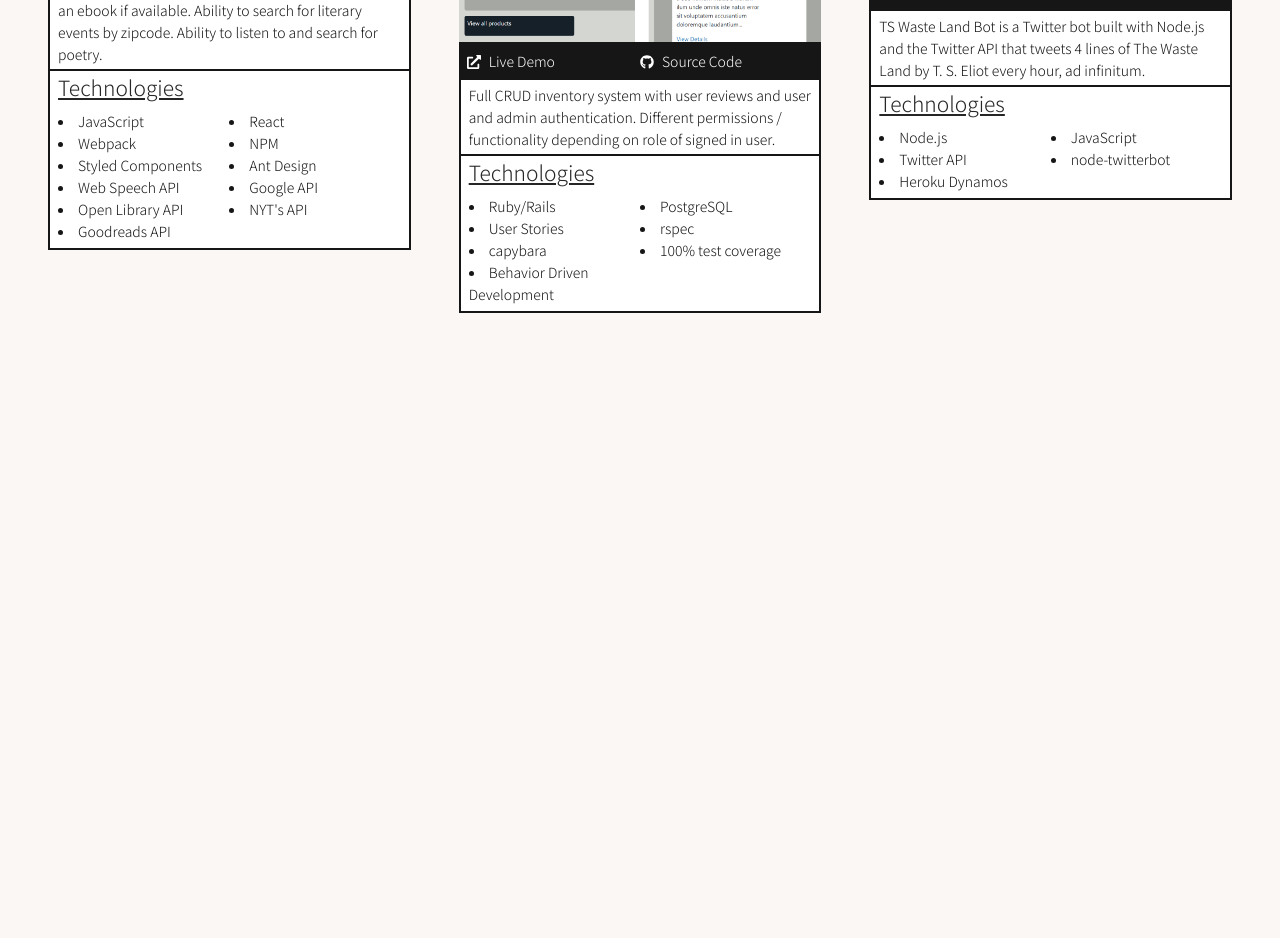
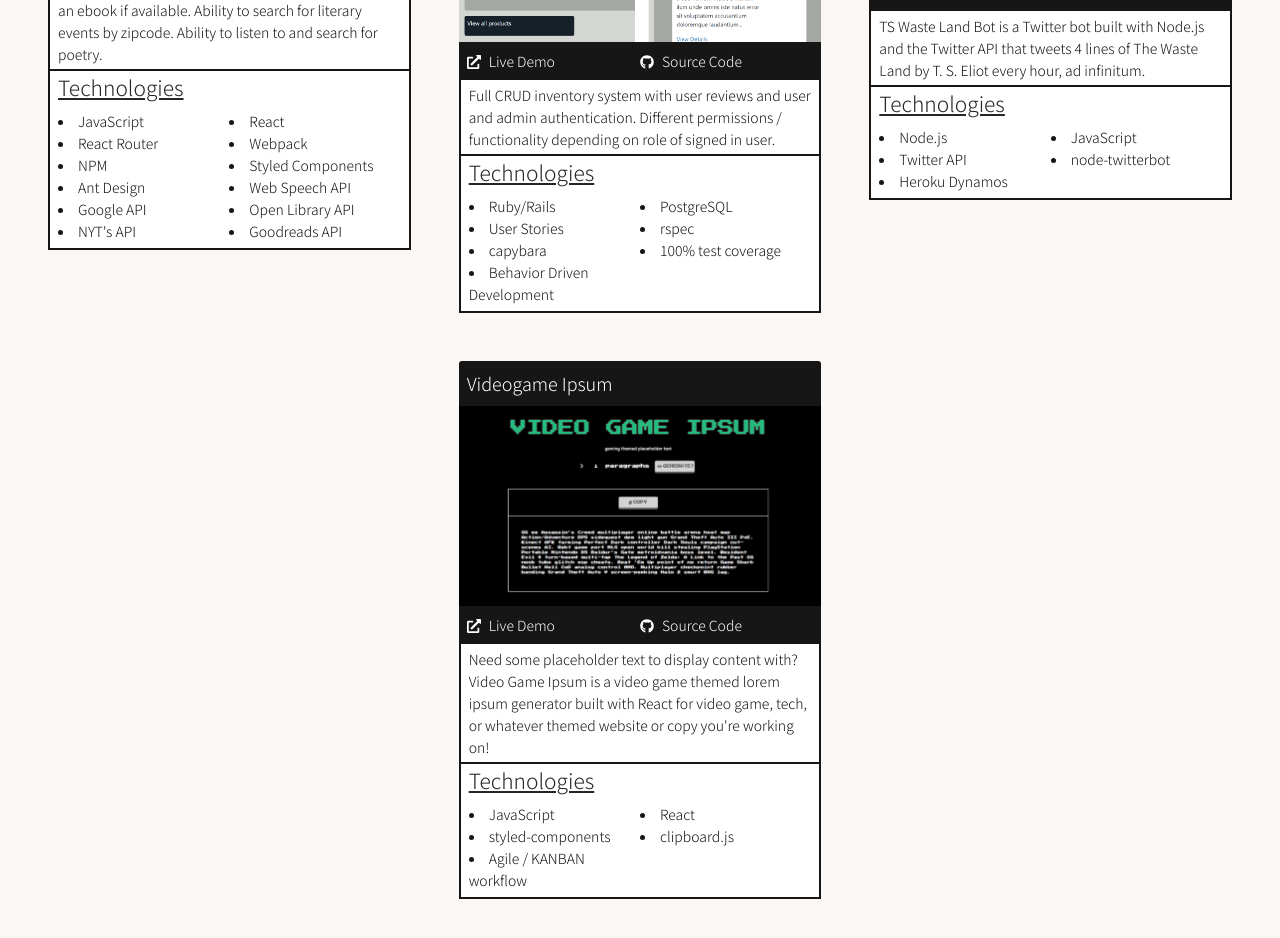
Before and after one commit to sanchito59/chris_sanchez_portfolio, a React (Create React App) app: page /portfolio in a window 1280 px wide. Shown: the part 460-1398 px from the top of the page. Before the commit the page ends 860 px from the top, so only its background shows below. Built offline with nearby package versions, Linux system fonts and the light colour scheme.

Commit message:
add Skills and project

```diff
--- a/src/Pages/Homepage/index.jsx
+++ b/src/Pages/Homepage/index.jsx
@@ -247,7 +247,7 @@ const Homepage = () => {
       startDate: "September 2012",
       endDate: "June 2016",
       experience: [
-        "Collaborated with others to proofread and publish works of writing in local or University journals such as Oregon Voice and Unbound.",
+        "Collaborated with others to proofread and publish works of writing in university journals such as Oregon Voice and Unbound.",
       ],
     },
   ];
@@ -285,6 +285,67 @@ const Homepage = () => {
           })}
         </Row>
       </FlexContainer>
+    );
+  };
+
+  const frontendSkills = [
+    "JavaScript ES6",
+    "React",
+    "Rails",
+    "HTML5",
+    "CSS3",
+    "SASS/SCSS",
+    "jQuery",
+    "Ant Design, Material, Bootstrap",
+  ];
+
+  const backendSkills = [
+    "Ruby/Rails",
+    "PostgreSQL",
+    "GraphQL / Apollo",
+    "API / JSON / XML",
+  ];
+
+  const miscSkills = [
+    "Git / Github",
+    "Object Oriented Programming",
+    "Test Driven Development",
+    "Behavior Driven Development",
+    "Jest / rspec",
+    "Capybara",
+    "NPM / yarn",
+    "Pair Programming",
+    "Adobe Photoshop",
+  ];
+
+  const SkillsRow = () => {
+    return (
+      <Row style={{ width: "100%;" }}>
+        <Col lg={8} sm={24}>
+          <h2>Frontend</h2>
+          <ul>
+            {frontendSkills.map((skill) => {
+              return <li>{skill}</li>;
+            })}
+          </ul>
+        </Col>
+        <Col lg={8} sm={24}>
+          <h2>Backend</h2>
+          <ul>
+            {backendSkills.map((skill) => {
+              return <li>{skill}</li>;
+            })}
+          </ul>
+        </Col>
+        <Col lg={8} sm={24}>
+          <h2>Miscellaneous</h2>
+          <ul>
+            {miscSkills.map((skill) => {
+              return <li>{skill}</li>;
+            })}
+          </ul>
+        </Col>
+      </Row>
     );
   };
 
@@ -344,6 +405,14 @@ const Homepage = () => {
           </Col>
         </Row>
       </ReactWOW>
+      <ReactWOW animation="fadeInUp">
+        <Row display="flex" justify="center">
+          <Col span={20}>
+            <SectionTitle>Technical Skills</SectionTitle>
+            <SkillsRow />
+          </Col>
+        </Row>
+      </ReactWOW>
     </Base>
   );
 };
--- a/src/Pages/Portfolio/index.jsx
+++ b/src/Pages/Portfolio/index.jsx
@@ -8,6 +8,7 @@ import FlexContainer from "../../atoms/FlexContainer";
 import shelfSearch from "../../assets/images/shelfSearch.png";
 import applianceHub from "../../assets/images/applianceHub.png";
 import wastelandBot from "../../assets/images/wastelandBot.png";
+import ipsumSample from "../../assets/images/ipsumSample.png";
 
 const projects = [
   {
@@ -18,6 +19,7 @@ const projects = [
     technologies: [
       "JavaScript",
       "React",
+      "React Router",
       "Webpack",
       "NPM",
       "Styled Components",
@@ -62,6 +64,21 @@ const projects = [
     ],
     sourceCode: "https://github.com/sanchito59/ts_wastelandbot",
     liveDemo: "https://twitter.com/TSwasteland_bot",
+  },
+  {
+    title: "Videogame Ipsum",
+    image: ipsumSample,
+    description:
+      "Need some placeholder text to display content with? Video Game Ipsum is a video game themed lorem ipsum generator built with React for video game, tech, or whatever themed website or copy you're working on!",
+    technologies: [
+      "JavaScript",
+      "React",
+      "styled-components",
+      "clipboard.js",
+      "Agile / KANBAN workflow",
+    ],
+    sourceCode: "https://github.com/sanchito59/videogame_ipsum",
+    liveDemo: "https://videogameipsum.netlify.app/",
   },
 ];
 
--- a/src/components/Card/index.js
+++ b/src/components/Card/index.js
@@ -16,6 +16,14 @@ const ProjectTitle = styled(Col)`
   border-top-right-radius: 3px;
   padding: 8px;
   font-size: 18px;
+
+  a {
+    color: white;
+    :hover {
+      color: #6a95d4;
+      text-decoration: underline;
+    }
+  }
 `;
 
 const ProjectImage = styled.img`
@@ -72,7 +80,9 @@ const ProjectCard = (props) => {
   return (
     <OuterCard>
       <ProjectTitle lg={24} md={24} sm={24} xs={24}>
-        {title}
+        <a href={liveDemo ? liveDemo : source} target="_blank" rel="noopener noreferrer">
+          {title}
+        </a>
       </ProjectTitle>
       <a href={liveDemo ? liveDemo : source} target="_blank" rel="noopener noreferrer">
         <Col lg={24} md={24} sm={24} xs={24}>
```
Also changed, not shown: src/assets/images/ipsumSample.png (added).
